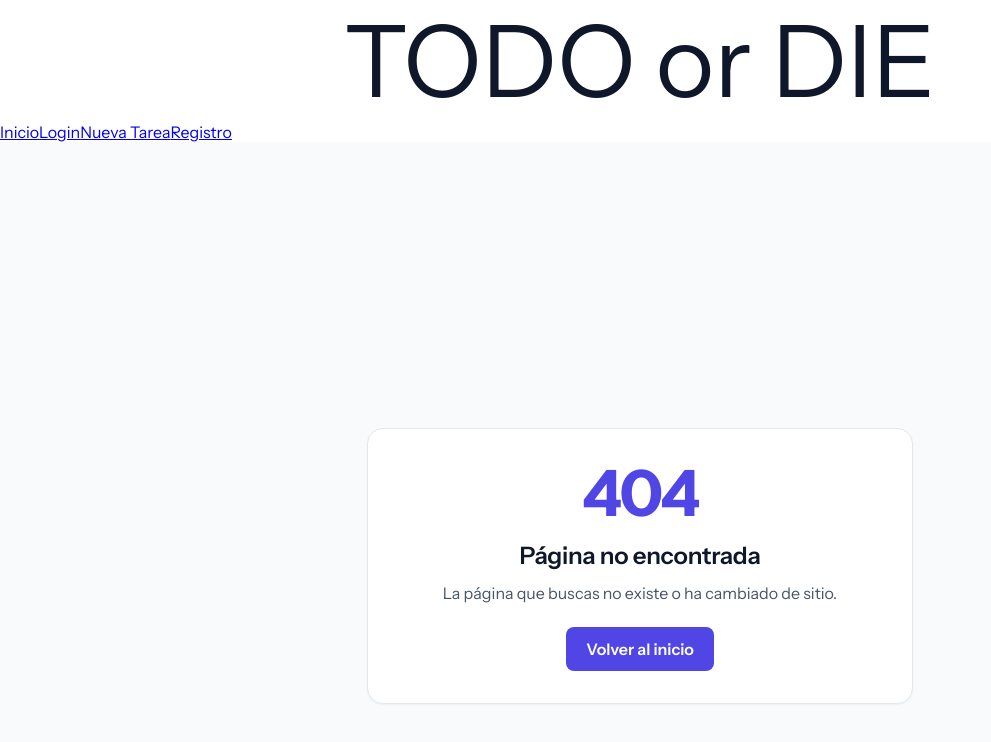
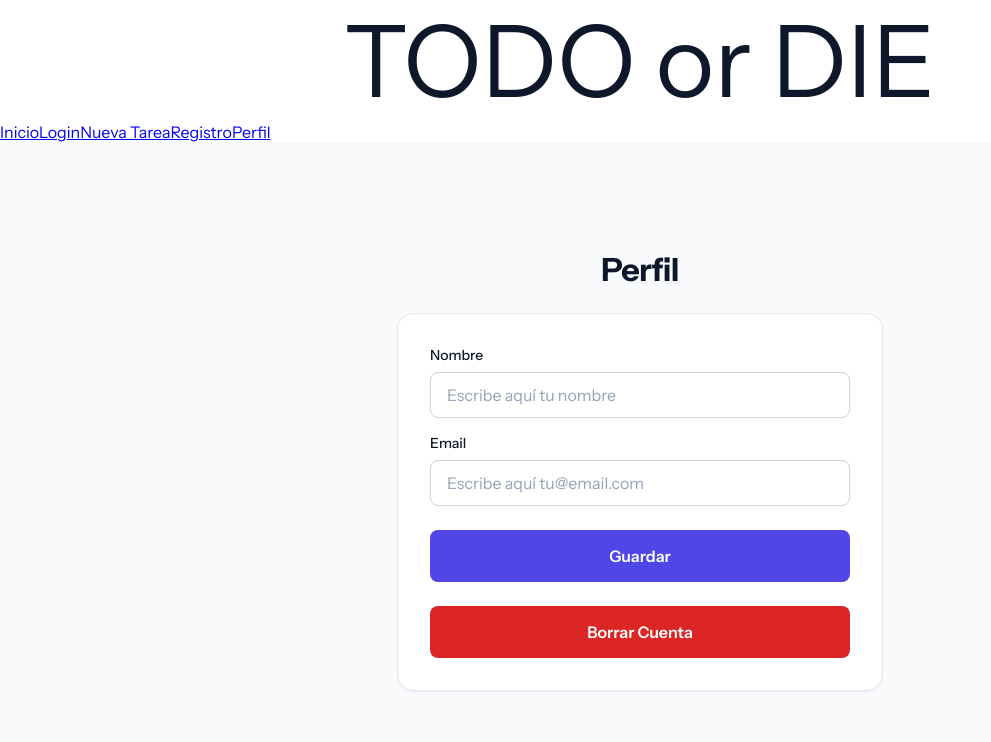
Before and after one commit to IFCD0022-Fullstack-JS-2026/TODO_or_DIE, a React (Vite) app in the folder client/: page /perfil in a window 1280 px wide. Before the commit this address had no page. Shown: the top 742 px of the page, without its empty margins (0-991 px from the left). Built offline with nearby package versions, Linux system fonts and the light colour scheme.

Commit message:
Maquetar perfil #82

```diff
--- a/client/src/App.jsx
+++ b/client/src/App.jsx
@@ -3,6 +3,7 @@ import { Routes, Route, NavLink } from 'react-router'
 import Login from './pages/Login'
 import Registro from './pages/Registro'
 import Inicio from './pages/Inicio'
+import Perfil from './pages/Perfil'
 import NuevaTarea from './pages/NuevaTarea'
 import NoEncontrada from './pages/NoEncontrada'
 function App() {
@@ -15,6 +16,7 @@ function App() {
         <NavLink to="/login">Login</NavLink>
         <NavLink to="/tareas/nueva">Nueva Tarea</NavLink>
         <NavLink to="/registro">Registro</NavLink>
+        <NavLink to="/perfil">Perfil</NavLink>
       </nav>
 
       <Routes>
@@ -22,6 +24,7 @@ function App() {
          <Route path="/login" element={<Login />} />
          <Route path="/tareas/nueva" element={<NuevaTarea />} />
          <Route path="/registro" element={<Registro />} />
+         <Route path="/perfil" element={<Perfil />} />
          <Route path="*" element={<NoEncontrada />} />
       </Routes>
     </>
--- /dev/null
+++ b/client/src/pages/Perfil.css
@@ -0,0 +1,16 @@
+.perfil-borrar {
+    width: 100%;
+  box-sizing: border-box;
+  min-height: 52px;
+  margin-top: var(--space-2);
+  padding: var(--space-3) var(--space-5);
+  font-family: var(--font-family);
+  font-size: var(--fs-base);
+  font-weight: var(--fw-semibold);
+  color: var(--color-on-primary);
+  background: var(--color-priority-high);
+  border: 1px solid transparent;
+  border-radius: var(--radius-md);
+  cursor: pointer;
+  transition: background-color 150ms ease, transform 100ms ease;
+}
--- /dev/null
+++ b/client/src/pages/Perfil.jsx
@@ -0,0 +1,35 @@
+import './Auth.css'
+import './Perfil.css'
+
+function Perfil() {
+
+    return (
+        <main className="auth">
+            <h1 className="auth-titulo">Perfil</h1>
+            <form className="auth-form">
+                <label className="auth-campo">
+                    Nombre
+                    <input className="auth-input"
+                    type='text'
+                    name='nombre'
+                    placeholder='Escribe aquí tu nombre'
+                    />
+                </label>
+                <label className="auth-campo">
+                    Email
+                    <input className="auth-input"
+                    type='email'
+                    name='email'
+                    placeholder='Escribe aquí tu@email.com'
+                   />
+                </label>
+
+                <button className="auth-boton" type='submit'>Guardar</button>
+                <button className="perfil-borrar" type='submit'>Borrar Cuenta</button>
+
+            </form>
+        </main>
+    )
+}
+
+export default Perfil;
```
